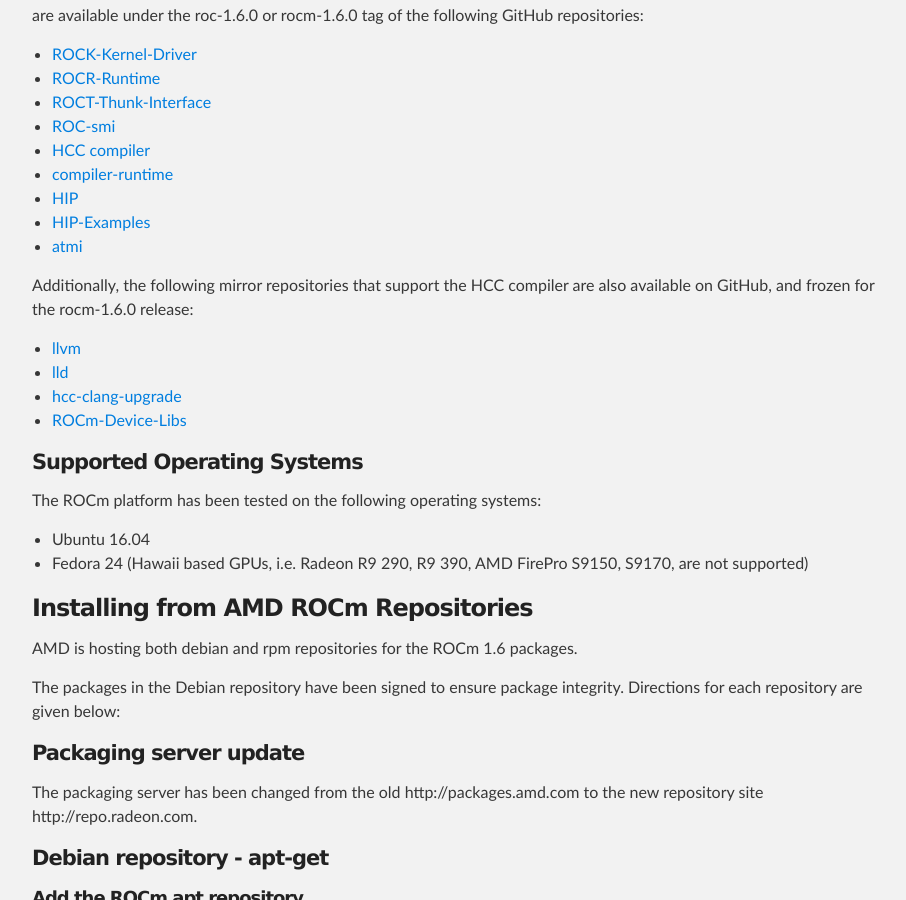
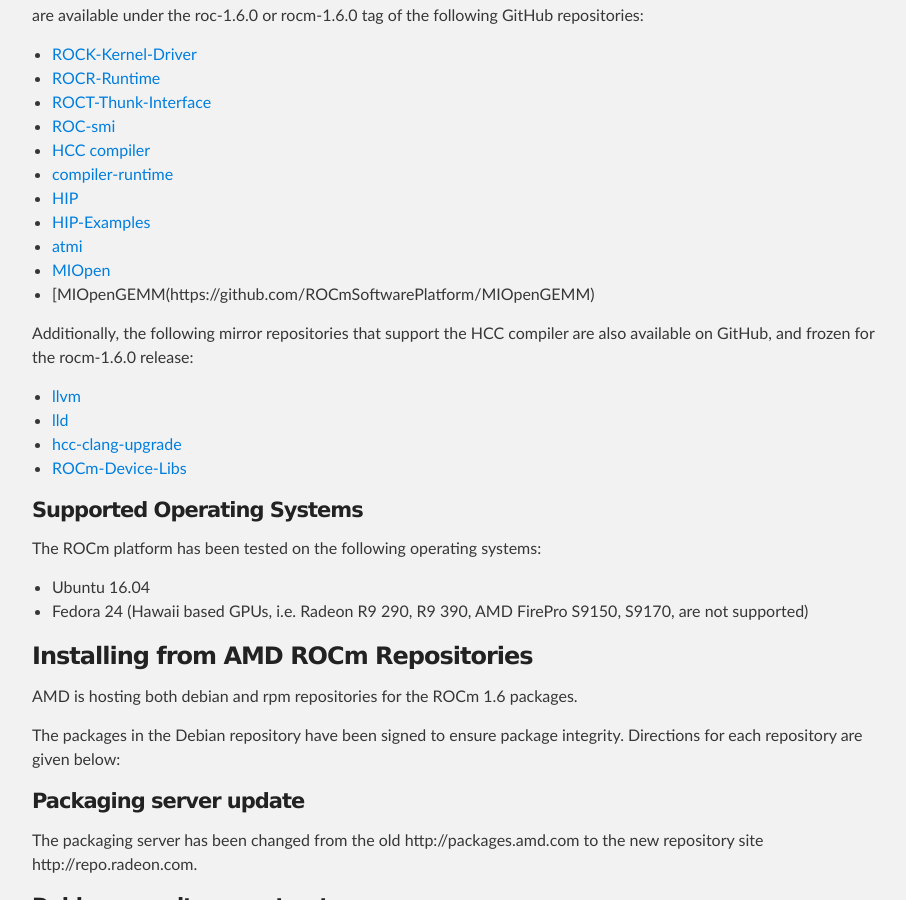
Before and after one commit to ROCm/ROCm.github.io, a Jekyll site: the page built from install.md, in a window 1280 px wide and 900 px high, scrolled down 2771 px. Shown: the whole window, without its empty margins (183-1089 px from the left). Built offline with Jekyll 4.4.1, drawn with Linux system fonts in a browser that asks for light colours.

Commit message:
Update install.md

```diff
--- a/install.md
+++ b/install.md
@@ -133,6 +133,8 @@
 * [HIP](https://github.com/GPUOpen-ProfessionalCompute-Tools/HIP/tree/roc-1.6.0)
 * [HIP-Examples](https://github.com/GPUOpen-ProfessionalCompute-Tools/HIP-Examples/tree/roc-1.6.0)
 * [atmi](https://github.com/RadeonOpenCompute/atmi/tree/0.3.7)
+* [MIOpen](https://github.com/ROCmSoftwarePlatform/MIOpen)
+* [MIOpenGEMM(https://github.com/ROCmSoftwarePlatform/MIOpenGEMM)
 
 Additionally, the following mirror repositories that support the HCC compiler
 are also available on GitHub, and frozen for the rocm-1.6.0 release:
```
